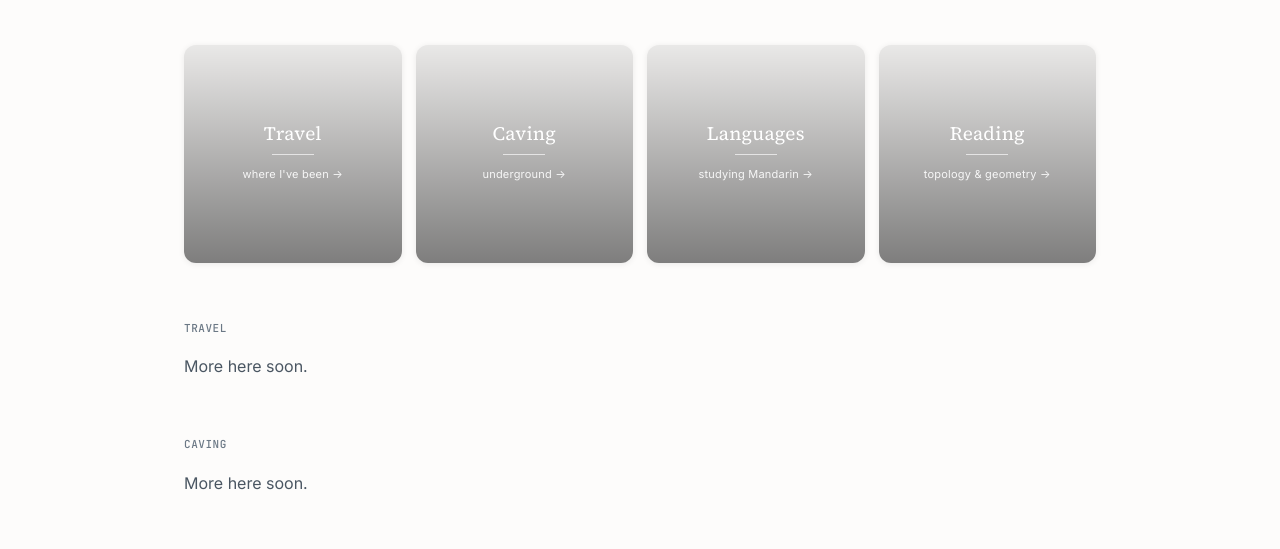
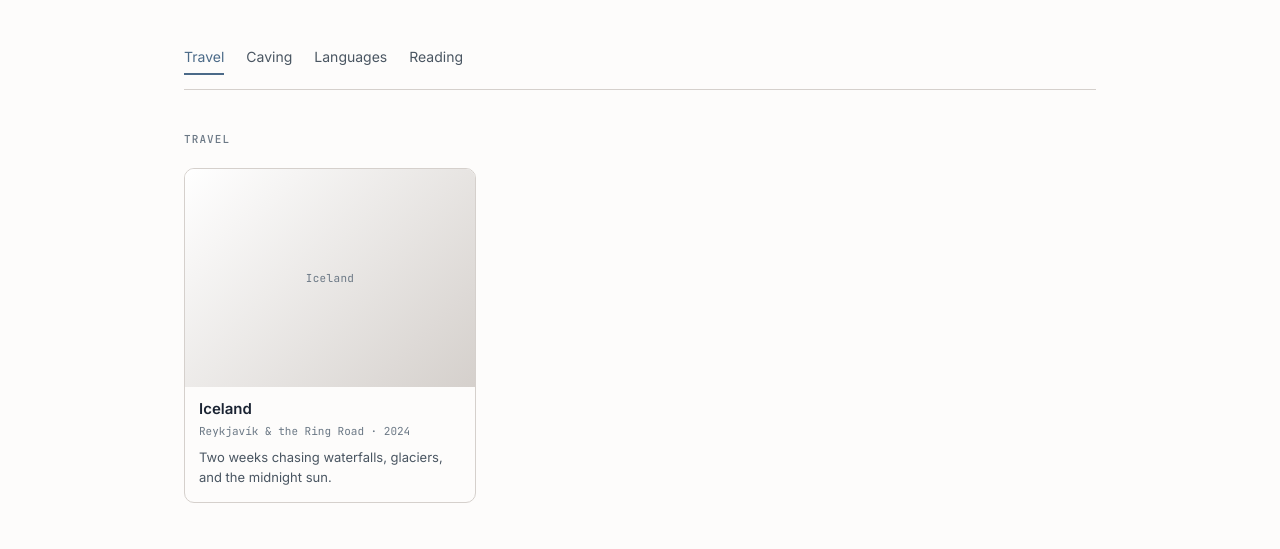
Before and after one commit to itgall/My-Personal-Website, an Astro site: page /misc in a window 1280 px wide. Shown: the part 240-789 px from the top of the page. Built offline with nearby package versions, Linux system fonts and the light colour scheme; Astro itself is replaced by a stand-in of ours; some packages are replaced by stand-ins of ours.

Commit message:
Rebuild Misc page: section nav + per-section entry cards + detail pages via new misc collection

```diff
--- /dev/null
+++ b/src/components/MiscEntryCard.astro
@@ -0,0 +1,35 @@
+---
+import type { CollectionEntry } from "astro:content";
+interface Props { entry: CollectionEntry<"misc">; }
+const { entry } = Astro.props;
+const { title, location, summary, heroImage, heroCaption } = entry.data;
+const year = entry.data.date.getFullYear();
+const metaParts = [location, String(year)].filter(Boolean);
+---
+<a href={`/misc/${entry.id}/`} class="entry-card">
+  <div class="entry-thumb">
+    {heroImage ? (
+      <img src={heroImage} alt={heroCaption || title} loading="lazy" decoding="async" />
+    ) : (
+      <span class="entry-placeholder font-mono">{title}</span>
+    )}
+  </div>
+  <div class="entry-body">
+    <h3 class="entry-title">{title}</h3>
+    {metaParts.length > 0 && <p class="entry-meta">{metaParts.join(" · ")}</p>}
+    {summary && <p class="entry-summary">{summary}</p>}
+  </div>
+</a>
+<style>
+  .entry-card { display: flex; flex-direction: column; border: 1px solid var(--color-border); border-radius: 10px; overflow: hidden; text-decoration: none; background: var(--color-bg); transition: transform 0.2s ease, box-shadow 0.2s ease; }
+  .entry-card:hover { transform: translateY(-4px); box-shadow: 0 8px 20px rgba(0,0,0,0.1); }
+  .entry-thumb { aspect-ratio: 4 / 3; background: linear-gradient(135deg, var(--color-surface), var(--color-border)); display: flex; align-items: center; justify-content: center; overflow: hidden; }
+  .entry-thumb img { width: 100%; height: 100%; object-fit: cover; display: block; }
+  .entry-placeholder { font-size: 0.6875rem; color: var(--color-muted); letter-spacing: 0.03em; padding: 0 0.75rem; text-align: center; }
+  .entry-body { padding: 0.75rem 0.875rem 0.9375rem; }
+  .entry-title { font-size: 0.9375rem; font-weight: 600; color: var(--color-ink); line-height: 1.3; transition: color 0.15s ease; }
+  .entry-card:hover .entry-title { color: var(--color-accent); }
+  .entry-meta { font-family: var(--font-mono); font-size: 0.6875rem; color: var(--color-muted); margin-top: 0.25rem; }
+  .entry-summary { font-size: 0.8125rem; color: var(--color-text-secondary); line-height: 1.5; margin-top: 0.4375rem; display: -webkit-box; -webkit-line-clamp: 2; -webkit-box-orient: vertical; overflow: hidden; }
+  @media (prefers-reduced-motion: reduce) { .entry-card, .entry-title { transition: none; } .entry-card:hover { transform: none; } }
+</style>
--- a/src/components/MiscGallery.astro
+++ b/src/components/MiscGallery.astro
@@ -1,10 +1,10 @@
 ---
 interface MiscItem { label: string; href: string; image?: string; gradient: string; caption: string; }
 const items: MiscItem[] = [
-  { label: "Travel", href: "/misc#travel", gradient: "linear-gradient(150deg, #8ba3bd, #4a6a8a)", caption: "where I've been" },
-  { label: "Caving", href: "/misc#caving", gradient: "linear-gradient(150deg, #6b6258, #34302a)", caption: "underground" },
-  { label: "Languages", href: "/misc#languages", gradient: "linear-gradient(150deg, #b08968, #7a5a3a)", caption: "studying Mandarin" },
-  { label: "Reading", href: "/misc#reading", gradient: "linear-gradient(150deg, #b57a7a, #8C1515)", caption: "topology & geometry" },
+  { label: "Travel", href: "/misc/#travel", gradient: "linear-gradient(150deg, #8ba3bd, #4a6a8a)", caption: "where I've been" },
+  { label: "Caving", href: "/misc/#caving", gradient: "linear-gradient(150deg, #6b6258, #34302a)", caption: "underground" },
+  { label: "Languages", href: "/misc/#languages", gradient: "linear-gradient(150deg, #b08968, #7a5a3a)", caption: "studying Mandarin" },
+  { label: "Reading", href: "/misc/#reading", gradient: "linear-gradient(150deg, #b57a7a, #8C1515)", caption: "topology & geometry" },
 ];
 ---
 <div class="misc-gallery">
--- a/src/content.config.ts
+++ b/src/content.config.ts
@@ -357,6 +357,22 @@ const transcripts = defineCollection({
  * Eight content collections + publications from BibTeX = nine content types.
  * ═══════════════════════════════════════════════════════════════════════════ */
 
+const misc = defineCollection({
+  loader: glob({ pattern: "**/*.{md,mdx}", base: "src/content/misc" }),
+  schema: z.object({
+    title: z.string().min(1, "Entry title is required"),
+    section: z.enum(["travel", "caving", "languages", "reading"]),
+    date: dateField,
+    location: z.string().optional(),
+    summary: z.string().default(""),
+    heroImage: z.string().optional(),
+    heroCaption: z.string().optional(),
+    tags: tagsField,
+    order: z.number().default(0),
+    published: z.boolean().default(true),
+  }),
+});
+
 export const collections = {
   posts,
   projects,
@@ -366,4 +382,5 @@ export const collections = {
   speaking,
   podcast,
   transcripts,
+  misc,
 };
--- /dev/null
+++ b/src/content/misc/example-cave.md
@@ -0,0 +1,13 @@
+---
+title: Example Cave
+section: caving
+date: 2024-05-01
+location: Somewhere underground
+summary: A short description of the cave and the trip.
+order: 1
+published: true
+---
+
+*This is an example entry — replace it with a real caving trip.*
+
+Notes about the cave, the route, and what made it memorable.
--- /dev/null
+++ b/src/content/misc/example-iceland.md
@@ -0,0 +1,15 @@
+---
+title: Iceland
+section: travel
+date: 2024-07-01
+location: Reykjavík & the Ring Road
+summary: Two weeks chasing waterfalls, glaciers, and the midnight sun.
+order: 1
+published: true
+---
+
+*This is an example entry — replace it with a real trip.*
+
+A few sentences about the trip go here. What you saw, what surprised you,
+the one moment you'd go back for. Add photos by setting `heroImage` in the
+frontmatter and dropping the file in `public/images/`.
--- a/src/pages/misc.astro
+++ b/src/pages/misc.astro
@@ -1,13 +1,93 @@
 ---
 import PageLayout from "@layouts/PageLayout.astro";
-import MiscGallery from "@components/MiscGallery.astro";
+import MiscEntryCard from "@components/MiscEntryCard.astro";
+import { getCollection, type CollectionEntry } from "astro:content";
+
+type MiscEntry = CollectionEntry<"misc">;
+
+const SECTIONS = [
+  { id: "travel", label: "Travel", empty: "Trips and places, with photos and notes. More here soon." },
+  { id: "caving", label: "Caving", empty: "Caves I've explored. More here soon." },
+  { id: "languages", label: "Languages", empty: "Currently studying Mandarin Chinese." },
+  { id: "reading", label: "Reading", empty: "Topology, differential geometry, and where abstract math meets physics and engineering." },
+] as const;
+
+const allEntries: MiscEntry[] = await getCollection("misc", ({ data }: MiscEntry) => data.published);
+
+function sortEntries(a: MiscEntry, b: MiscEntry): number {
+  if (a.data.order !== b.data.order) return a.data.order - b.data.order;
+  return b.data.date.getTime() - a.data.date.getTime();
+}
+
+const entriesBySection: Record<string, MiscEntry[]> = {};
+for (const section of SECTIONS) {
+  entriesBySection[section.id] = allEntries.filter((e) => e.data.section === section.id).sort(sortEntries);
+}
 ---
-<PageLayout title="Misc" description="Things outside the lab — travel, caving, languages, and reading." subtitle="Some things I do when I'm not in the lab." activeNav="misc">
-  <MiscGallery />
-  <div class="mt-14 space-y-14">
-    <section id="travel" class="scroll-mt-24"><h2 class="mb-4 font-mono text-[11px] font-medium tracking-wider text-[var(--color-muted)] uppercase">Travel</h2><p class="text-[var(--color-text-secondary)] leading-relaxed">More here soon.</p></section>
-    <section id="caving" class="scroll-mt-24"><h2 class="mb-4 font-mono text-[11px] font-medium tracking-wider text-[var(--color-muted)] uppercase">Caving</h2><p class="text-[var(--color-text-secondary)] leading-relaxed">More here soon.</p></section>
-    <section id="languages" class="scroll-mt-24"><h2 class="mb-4 font-mono text-[11px] font-medium tracking-wider text-[var(--color-muted)] uppercase">Languages</h2><p class="text-[var(--color-text-secondary)] leading-relaxed">Currently studying Mandarin Chinese.</p></section>
-    <section id="reading" class="scroll-mt-24"><h2 class="mb-4 font-mono text-[11px] font-medium tracking-wider text-[var(--color-muted)] uppercase">Reading</h2><p class="text-[var(--color-text-secondary)] leading-relaxed">Topology, differential geometry, and where abstract math meets physics and engineering. Working through this slowly.</p></section>
+
+<PageLayout
+  title="Misc"
+  description="Things outside the lab — travel, caving, languages, and reading that has nothing to do with OCT."
+  subtitle="Some things I do when I'm not in the lab."
+  activeNav="misc"
+>
+  <nav class="misc-nav" aria-label="Misc sections">
+    {SECTIONS.map((section) => (
+      <a href={`#${section.id}`} data-spy-link={section.id}>{section.label}</a>
+    ))}
+  </nav>
+
+  <div class="misc-sections">
+    {SECTIONS.map((section) => {
+      const entries = entriesBySection[section.id];
+      return (
+        <section id={section.id} class="misc-section scroll-mt-24" data-spy-section={section.id}>
+          <h2 class="misc-section-heading">{section.label}</h2>
+          {entries.length > 0 ? (
+            <div class="entry-grid">
+              {entries.map((entry) => (<MiscEntryCard entry={entry} />))}
+            </div>
+          ) : (
+            <p class="misc-empty">{section.empty}</p>
+          )}
+        </section>
+      );
+    })}
   </div>
 </PageLayout>
+
+<style>
+  .misc-nav { display: flex; flex-wrap: wrap; gap: 1.375rem; border-bottom: 1px solid var(--color-border); padding-bottom: 0.875rem; margin-bottom: 2.5rem; }
+  .misc-nav a { font-size: 0.875rem; color: var(--color-text-secondary); text-decoration: none; padding-bottom: 0.25rem; border-bottom: 2px solid transparent; transition: color 0.15s ease, border-color 0.15s ease; }
+  .misc-nav a:hover { color: var(--color-accent); }
+  .misc-nav a.is-active { color: var(--color-accent); border-bottom-color: var(--color-accent); }
+  .misc-sections { display: flex; flex-direction: column; gap: 3.5rem; }
+  .misc-section-heading { font-family: var(--font-mono); font-size: 0.6875rem; font-weight: 500; letter-spacing: 0.1em; text-transform: uppercase; color: var(--color-muted); margin-bottom: 1.25rem; }
+  .misc-empty { color: var(--color-text-secondary); line-height: 1.7; max-width: 40rem; }
+  .entry-grid { display: grid; grid-template-columns: repeat(3, 1fr); gap: 1.125rem; }
+  @media (max-width: 900px) { .entry-grid { grid-template-columns: repeat(2, 1fr); } }
+  @media (max-width: 560px) { .entry-grid { grid-template-columns: 1fr; } }
+</style>
+
+<script is:inline>
+(function () {
+  var links = Array.prototype.slice.call(document.querySelectorAll("[data-spy-link]"));
+  var sections = Array.prototype.slice.call(document.querySelectorAll("[data-spy-section]"));
+  if (!links.length || !sections.length || !("IntersectionObserver" in window)) return;
+  function setActive(id) {
+    links.forEach(function (a) { a.classList.toggle("is-active", a.getAttribute("data-spy-link") === id); });
+  }
+  var visible = {};
+  var observer = new IntersectionObserver(function (entries) {
+    entries.forEach(function (entry) {
+      var id = entry.target.getAttribute("data-spy-section");
+      if (entry.isIntersecting) visible[id] = entry.boundingClientRect.top;
+      else delete visible[id];
+    });
+    var ids = Object.keys(visible);
+    if (ids.length) { ids.sort(function (a, b) { return visible[a] - visible[b]; }); setActive(ids[0]); }
+  }, { rootMargin: "-20% 0px -70% 0px", threshold: 0 });
+  sections.forEach(function (s) { observer.observe(s); });
+  setActive(sections[0].getAttribute("data-spy-section"));
+})();
+</script>
--- /dev/null
+++ b/src/pages/misc/[entry].astro
@@ -0,0 +1,49 @@
+---
+import BaseLayout from "@layouts/BaseLayout.astro";
+import { getCollection, render, type CollectionEntry } from "astro:content";
+
+type MiscEntry = CollectionEntry<"misc">;
+
+const SECTION_LABELS: Record<string, string> = {
+  travel: "Travel", caving: "Caving", languages: "Languages", reading: "Reading",
+};
+
+export async function getStaticPaths() {
+  const entries: MiscEntry[] = await getCollection("misc", ({ data }: MiscEntry) => data.published);
+  return entries.map((entry: MiscEntry) => ({ params: { entry: entry.id }, props: { entry } }));
+}
+
+const { entry } = Astro.props as { entry: MiscEntry };
+const { Content } = await render(entry);
+const { title, section, location, heroImage, heroCaption } = entry.data;
+const dateStr = entry.data.date.toLocaleDateString("en-US", { year: "numeric", month: "long" });
+const sectionLabel = SECTION_LABELS[section] ?? "Misc";
+const metaParts = [location, dateStr].filter(Boolean);
+---
+
+<BaseLayout title={title} description={entry.data.summary || `${title} — ${sectionLabel}`} activeNav="misc">
+  <article class="wide-container py-16">
+    <a href={`/misc/#${section}`} class="misc-back">&larr; {sectionLabel}</a>
+    <header class="misc-detail-header">
+      <h1 class="vt-page-title text-3xl font-bold tracking-tight md:text-4xl leading-tight">{title}</h1>
+      {metaParts.length > 0 && (<p class="misc-detail-meta">{metaParts.join(" · ")}</p>)}
+    </header>
+    {heroImage && (
+      <figure class="misc-hero">
+        <img src={heroImage} alt={heroCaption || title} loading="eager" decoding="async" />
+        {heroCaption && <figcaption>{heroCaption}</figcaption>}
+      </figure>
+    )}
+    <div class="prose"><Content /></div>
+  </article>
+</BaseLayout>
+
+<style>
+  .misc-back { display: inline-block; font-family: var(--font-mono); font-size: 0.75rem; letter-spacing: 0.03em; color: var(--color-muted); text-decoration: none; margin-bottom: 1.5rem; transition: color 0.15s ease; }
+  .misc-back:hover { color: var(--color-accent); }
+  .misc-detail-header { margin-bottom: 1.75rem; }
+  .misc-detail-meta { font-family: var(--font-mono); font-size: 0.8125rem; color: var(--color-muted); margin-top: 0.625rem; }
+  .misc-hero { margin: 0 0 2rem; }
+  .misc-hero img { width: 100%; border-radius: 12px; display: block; }
+  .misc-hero figcaption { font-size: 0.8125rem; color: var(--color-muted); margin-top: 0.625rem; text-align: center; }
+</style>
```
